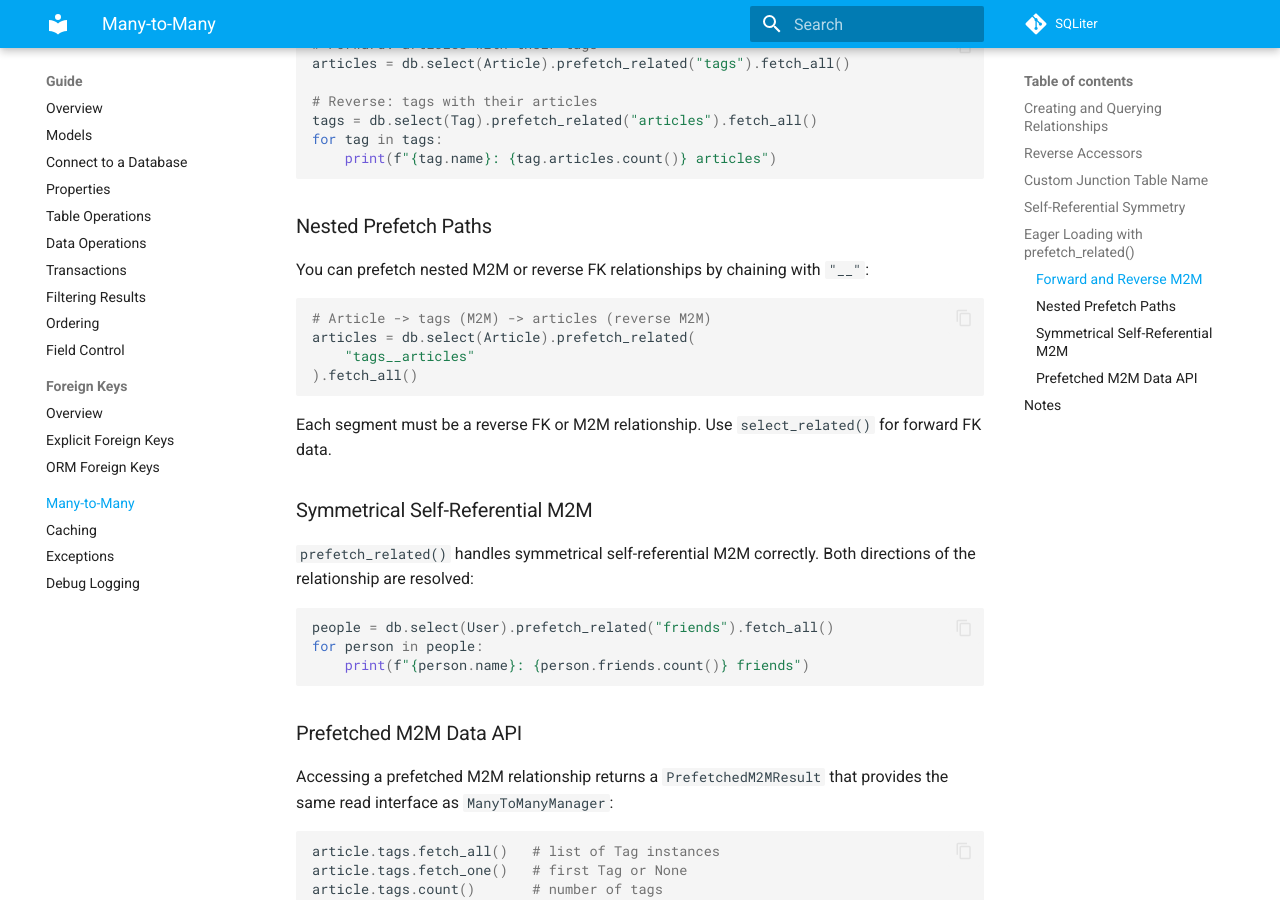
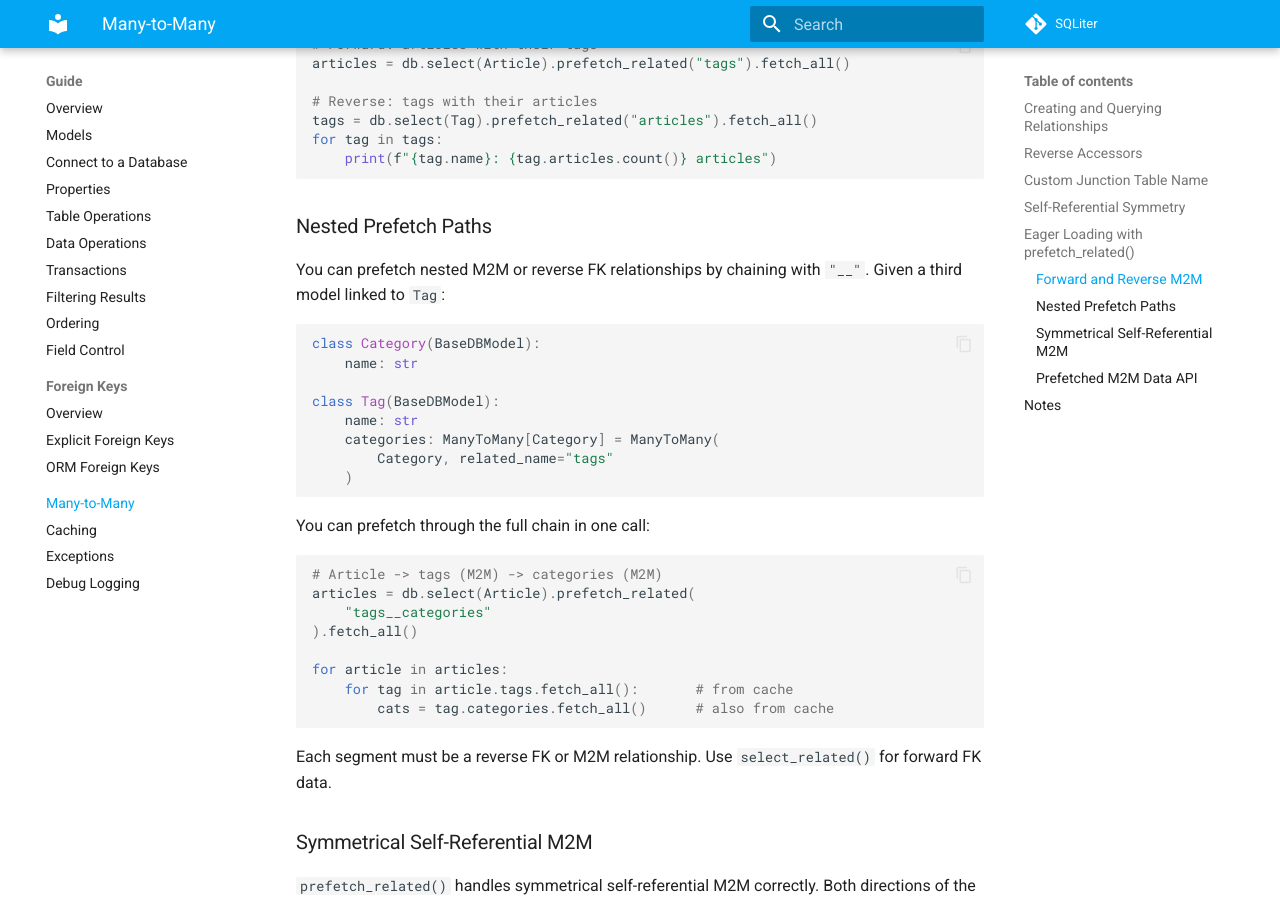
Before and after one commit to seapagan/sqliter-py, an MkDocs documentation site: the page built from docs/guide/many-to-many.md, in a window 1280 px wide and 900 px high, scrolled down 2724 px. Built offline with MkDocs 1.6.1 and Material for MkDocs 9.7.7, drawn with Linux system fonts in a browser that asks for light colours; plug-ins that fetch from the network failed and are left out; comment, search, counter and statistics services are not loaded.

Commit message:
Replace circular nested prefetch docs example with practical chain
The old example prefetched Article -> tags -> articles, which is
circular and confusing. Replace with a three-model chain
(Article -> tags -> categories) that better demonstrates nested
prefetch across distinct model types.

````diff
--- a/docs/guide/many-to-many.md
+++ b/docs/guide/many-to-many.md
@@ -143,13 +143,30 @@ for tag in tags:
 ### Nested Prefetch Paths
 
 You can prefetch nested M2M or reverse FK relationships by chaining with
-``"__"``:
+``"__"``. Given a third model linked to `Tag`:
 
 ```python
-# Article -> tags (M2M) -> articles (reverse M2M)
+class Category(BaseDBModel):
+    name: str
+
+class Tag(BaseDBModel):
+    name: str
+    categories: ManyToMany[Category] = ManyToMany(
+        Category, related_name="tags"
+    )
+```
+
+You can prefetch through the full chain in one call:
+
+```python
+# Article -> tags (M2M) -> categories (M2M)
 articles = db.select(Article).prefetch_related(
-    "tags__articles"
+    "tags__categories"
 ).fetch_all()
+
+for article in articles:
+    for tag in article.tags.fetch_all():       # from cache
+        cats = tag.categories.fetch_all()      # also from cache
 ```
 
 Each segment must be a reverse FK or M2M relationship. Use
````
